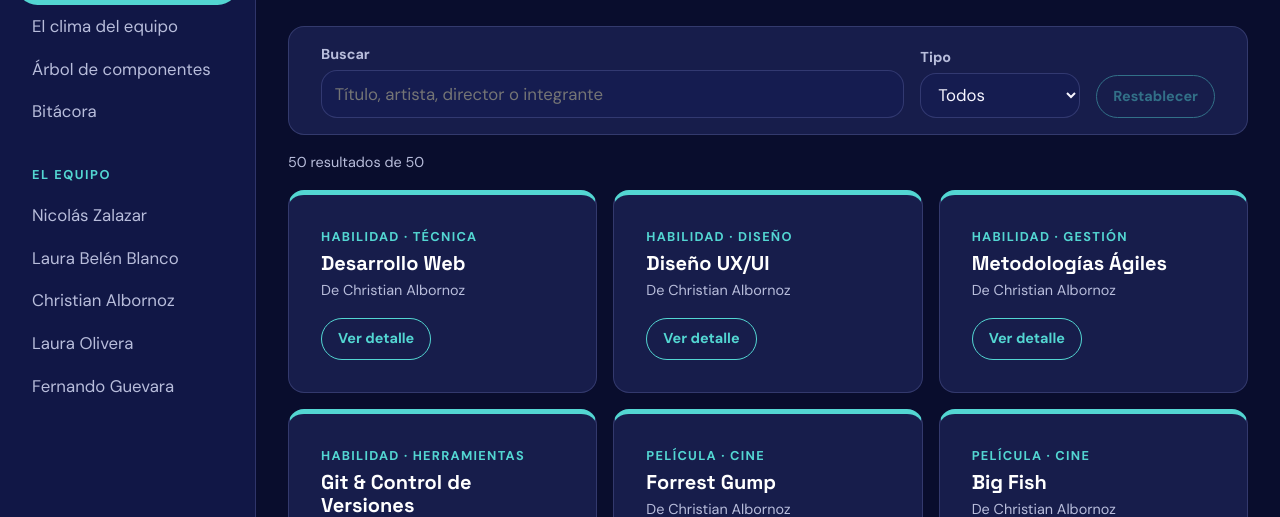
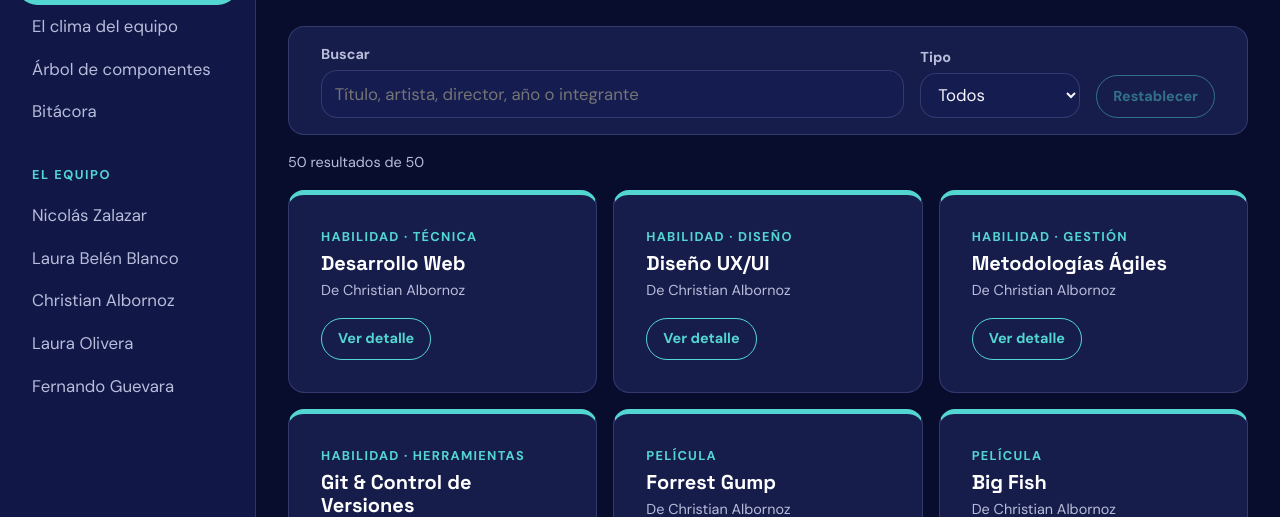
Before and after one commit to Nicoalazar/SitioWebGrupal-React, a React (Vite) app: page /catalogo in a window 1280 px wide. Shown: the part 204-721 px from the top of the page. Built offline with nearby package versions, Linux system fonts and the light colour scheme.

Commit message:
fix: buscar por año, timeout de 10 s en el clima y mensaje de error más preciso

```diff
--- a/src/pages/Catalogo.jsx
+++ b/src/pages/Catalogo.jsx
@@ -30,7 +30,7 @@ export default function Catalogo() {
     return contenidos.filter((registro) => {
       if (tipo !== 'todos' && registro.tipo !== tipo) return false;
       if (!termino) return true;
-      const texto = normalizar(`${registro.nombre} ${registro.datoExtra} ${registro.integrante} ${registro.categoria} ${registro.tipo}`);
+      const texto = normalizar(`${registro.nombre} ${registro.datoExtra} ${registro.anio ?? ''} ${registro.integrante} ${registro.categoria} ${registro.tipo}`);
       return texto.includes(termino);
     });
   }, [busqueda, tipo]);
@@ -64,7 +64,7 @@ export default function Catalogo() {
             id={idBusqueda}
             type="search"
             value={busqueda}
-            placeholder="Título, artista, director o integrante"
+            placeholder="Título, artista, director, año o integrante"
             onChange={(evento) => setBusqueda(evento.target.value)}
           />
         </div>
@@ -106,7 +106,7 @@ export default function Catalogo() {
             return (
               <li key={registro.id} className="catalogo-tarjeta">
                 <p className="catalogo-tipo">
-                  {ETIQUETA_TIPO[registro.tipo]} · {registro.categoria}
+                  {ETIQUETA_TIPO[registro.tipo]}{registro.tipo === 'habilidad' && ` · ${registro.categoria}`}
                 </p>
                 <h2>{registro.nombre}</h2>
                 <p className="catalogo-integrante">De {registro.integrante}</p>
--- a/src/pages/Clima.jsx
+++ b/src/pages/Clima.jsx
@@ -48,7 +48,9 @@ export default function Clima() {
     const controlador = new AbortController();
     setEstado('cargando');
 
-    fetch(armarUrl(), { signal: controlador.signal })
+    // Si Open-Meteo no responde en 10 segundos, la consulta se corta y pasa al estado de error
+    const limite = AbortSignal.timeout(10000);
+    fetch(armarUrl(), { signal: AbortSignal.any([controlador.signal, limite]) })
       .then((respuesta) => {
         if (!respuesta.ok) throw new Error(`Open-Meteo respondió ${respuesta.status}`);
         return respuesta.json();
@@ -88,7 +90,7 @@ export default function Clima() {
 
         {estado === 'error' && (
           <div className="clima-estado clima-estado--error" role="alert">
-            <p>No pudimos obtener el clima. Revisá tu conexión e intentá de nuevo.</p>
+            <p>No pudimos obtener el clima. Intentá de nuevo en unos segundos.</p>
             <button type="button" className="clima-reintentar" onClick={reintentar}>
               Reintentar
             </button>
```
